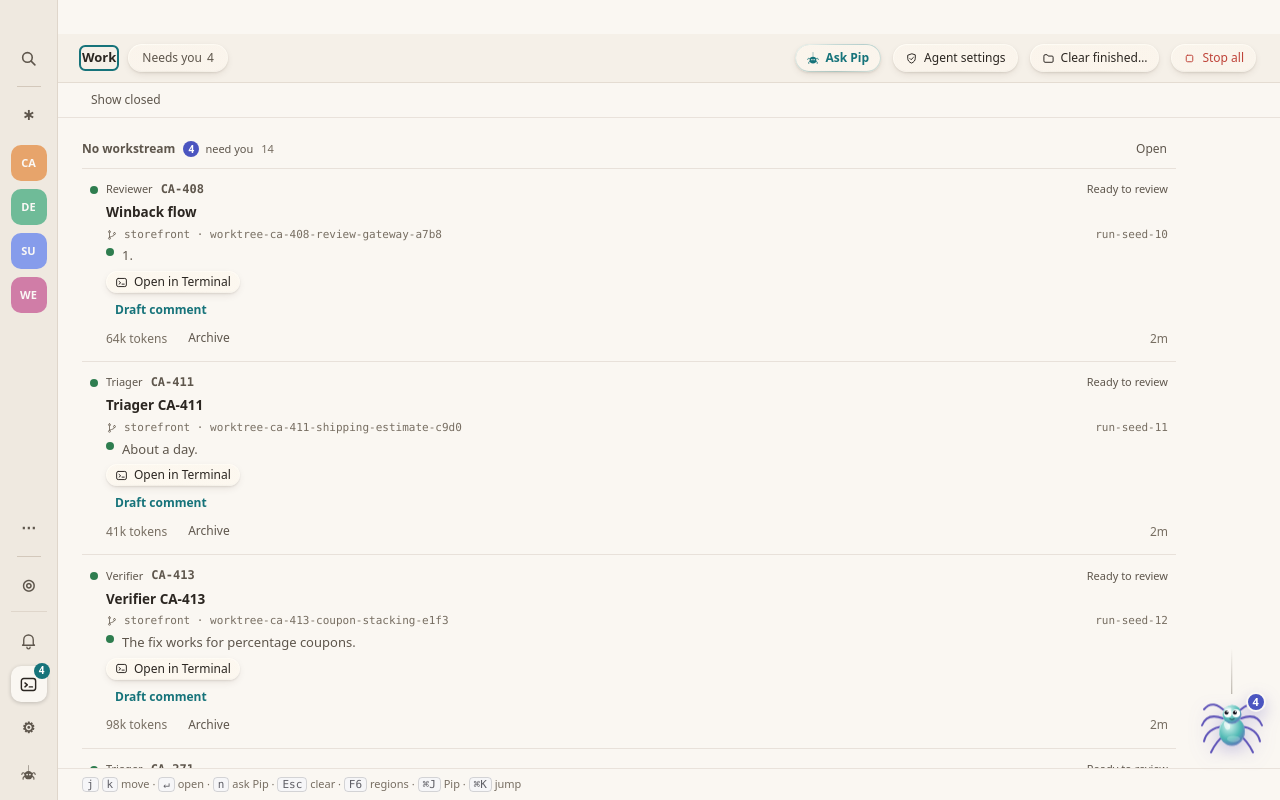
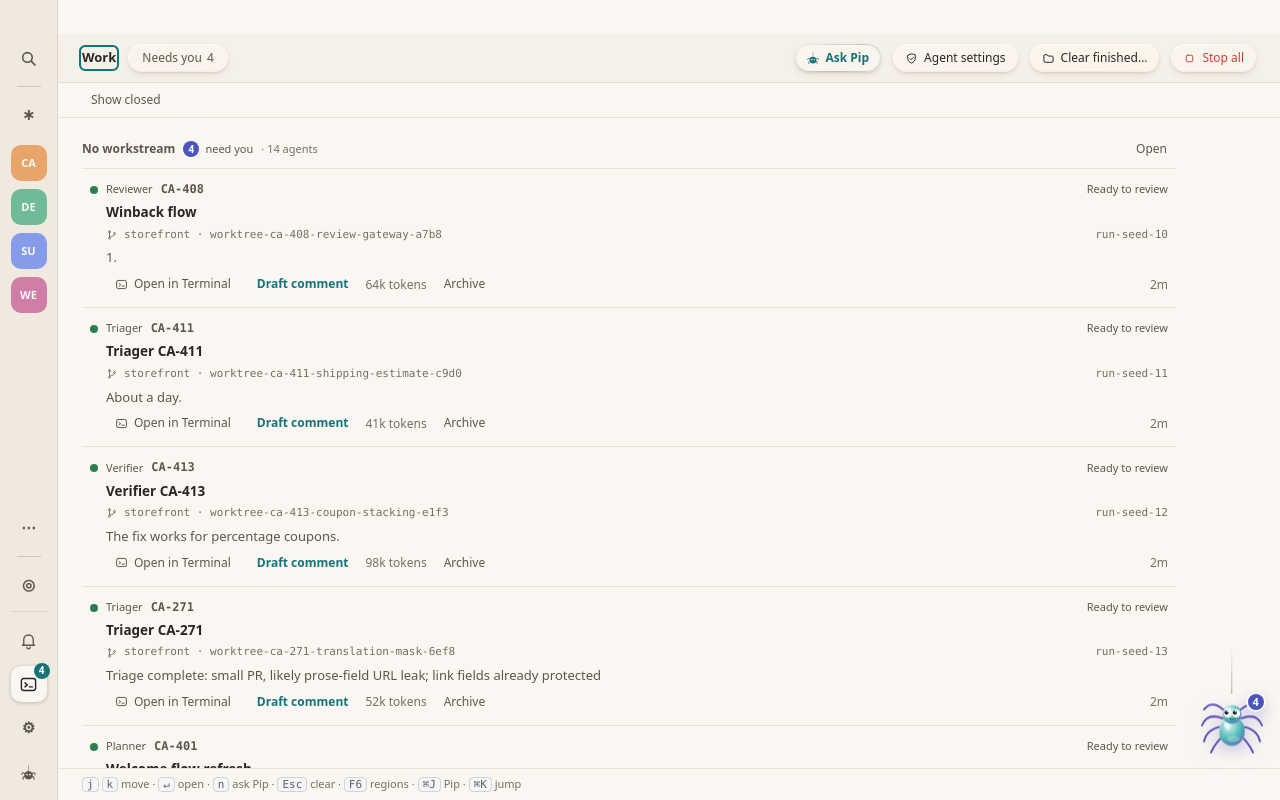
Before and after one commit to alfhen/gossamr-app, a React (Vite) app: page / in a window 1280 px wide. Built offline with nearby package versions, Linux system fonts and the light colour scheme.

Commit message:
Make agent row actions plain on one line, one indigo bead per row, label the group's agent count, and tighten the peek's section headers

```diff
--- a/src/workspace/AgentCard.tsx
+++ b/src/workspace/AgentCard.tsx
@@ -169,8 +169,8 @@ export function AgentCard({ run, now, selected, position, total, ticketTitle, la
       </p>
       <KeyAsking text={asking} />
       <RunBody run={run} now={now} onAttach={onAttach} failure={failure} />
-      {onStop && <RowActions run={run} now={now} onAttach={onAttach} onStop={onStop} />}
-      <div className="flex flex-wrap items-center gap-2 empty:hidden">
+      <div className="flex flex-wrap items-center gap-x-2 gap-y-1">
+        {onStop && <RowActions run={run} now={now} onAttach={onAttach} onStop={onStop} />}
         {draftReady && onOpenDraft ? (
           <Button
             variant="pip"
@@ -242,15 +242,13 @@ export function AgentCard({ run, now, selected, position, total, ticketTitle, la
             Breakdown proposed
           </Button>
         )}
-      </div>
-      <div className="flex items-center gap-3 text-sm text-ws-ink3 tabular-nums">
-        {tokens && <span>{tokens}</span>}
+        {tokens && <span className="text-sm text-ws-ink3 tabular-nums">{tokens}</span>}
         {onArchive && (
           <Button variant="plain" size="sm" data-archive onClick={(ev) => (ev.stopPropagation(), onArchive())} onKeyDown={ownKey} title={archiveControl(run).title}>
             Archive
           </Button>
         )}
-        <time dateTime={ageSince(run)} className="ml-auto" title={run.endedAt ? "Ended" : "Started"}>
+        <time dateTime={ageSince(run)} className="ml-auto text-sm text-ws-ink3 tabular-nums" title={run.endedAt ? "Ended" : "Started"}>
           {ageText(run, now)}
         </time>
       </div>
--- a/src/workspace/AgentParts.tsx
+++ b/src/workspace/AgentParts.tsx
@@ -10,11 +10,11 @@ import { useRuns } from "./runsStore";
 import { useWorkstreams } from "./workstreamsStore";
 import { PermissionAsk } from "./PermissionAsk";
 import { useStateView } from "./useStateView";
-import { permissionRequest, progressText, quietMinutes, quietText, resultHeadline, slotQueue, stateView, stoppedText, type Tone } from "./agentsLogic";
+import { permissionRequest, progressText, quietMinutes, quietText, resultHeadline, slotQueue, stoppedText, type Tone } from "./agentsLogic";
 import { Button } from "../components/Button";
 
 export const TONE: Record<Tone, { text: string; soft: string; color: string }> = {
-  pip: { text: "text-ws-pip", soft: "bg-ws-pip-soft", color: "var(--color-ws-pip)" },
+  pip: { text: "text-(--prominent)", soft: "bg-(--prominent)/12", color: "var(--prominent)" },
   accent: { text: "text-ws-accent", soft: "bg-ws-accent-soft", color: "var(--color-ws-accent)" },
   done: { text: "text-ws-done", soft: "bg-ws-done-soft", color: "var(--color-ws-done)" },
   warn: { text: "text-ws-warn", soft: "bg-ws-warn/15", color: "var(--color-ws-warn)" },
@@ -48,7 +48,7 @@ export function Dot({ tone, live }: { tone: Tone; live: boolean }) {
 export function OpenInTerminal({ run, onOpen, filled = true }: { run: Run; onOpen(): void; filled?: boolean }) {
   return (
     <Button
-      variant={filled ? "primary" : "secondary"}
+      variant={filled ? "primary" : "plain"}
       size="sm"
       disabled={!run.shortId}
       title={run.shortId ? undefined : "There is no session to open yet"}
@@ -70,7 +70,7 @@ export function RowActions({ run, now, onAttach, onStop }: { run: Run; now: numb
   const terminal = !BODY_HAS_TERMINAL.includes(run.state) && quietMinutes(run, now) === null;
   if (!terminal && !stop.shown) return null;
   return (
-    <div className="flex flex-wrap items-center gap-2">
+    <>
       {terminal && <OpenInTerminal run={run} onOpen={onAttach} filled={false} />}
       {stop.shown &&
         (asking ? (
@@ -89,17 +89,17 @@ export function RowActions({ run, now, onAttach, onStop }: { run: Run; now: numb
             <Button variant="danger" size="sm" autoFocus onClick={() => (setAsking(false), onStop())}>
               {stop.yes ?? "Yes, stop"}
             </Button>
-            <Button size="sm" onClick={() => setAsking(false)}>
+            <Button variant="plain" size="sm" onClick={() => setAsking(false)}>
               {stop.label === "Cancel" ? "Keep it" : "Keep going"}
             </Button>
           </span>
         ) : (
-          <Button size="sm" destructive disabled={!stop.enabled} title={stop.title} onClick={(ev) => (ev.stopPropagation(), setAsking(true))} onKeyDown={ownKey}>
+          <Button variant="plain" size="sm" destructive disabled={!stop.enabled} title={stop.title} onClick={(ev) => (ev.stopPropagation(), setAsking(true))} onKeyDown={ownKey}>
             <Icon name="stop" />
             {stop.label}
           </Button>
         ))}
-    </div>
+    </>
   );
 }
 
@@ -211,20 +211,13 @@ export function RunBody({ run, now, onAttach, failure }: { run: Run; now: number
     }
     case "done":
       return (
-        <p className="m-0 flex items-start gap-2 text-ws-ink2">
-          <Dot tone="done" live={false} />
-          <span className={`${clamp(2)} -mt-0.5 min-w-0 [overflow-wrap:anywhere]`}>{createdFrom(run) ?? resultHeadline(run.summary ?? run.result) ?? "Finished"}</span>
-        </p>
+        <p className={`${clamp(2)} m-0 min-w-0 text-ws-ink2 [overflow-wrap:anywhere]`}>{createdFrom(run) ?? resultHeadline(run.summary ?? run.result) ?? "Finished"}</p>
       );
     case "stopped":
       return (
-        <p className="m-0 flex items-start gap-2 text-ws-ink3">
-          <Dot tone="muted" live={false} />
-          <span className={`${clamp(2)} -mt-0.5 min-w-0`}>{stoppedText(run)}</span>
-        </p>
+        <p className={`${clamp(2)} m-0 min-w-0 text-ws-ink3`}>{stoppedText(run)}</p>
       );
     default: {
-      const v = stateView(run, now);
       return (
         <div className="grid gap-2">
           {quiet !== null && (
@@ -233,11 +226,8 @@ export function RunBody({ run, now, onAttach, failure }: { run: Run; now: number
               {quietText(quiet)}
             </p>
           )}
-          <p className="m-0 flex items-start gap-2 text-ws-ink2">
-            <Dot tone={v.tone} live={v.live} />
-            <span data-slot-wait={run.slotWaitSince ? "" : undefined} className={`${clamp(2)} -mt-0.5 min-w-0 [overflow-wrap:anywhere]`}>
-              {progressText(run, runs)}
-            </span>
+          <p data-slot-wait={run.slotWaitSince ? "" : undefined} className={`${clamp(2)} m-0 min-w-0 text-ws-ink2 [overflow-wrap:anywhere]`}>
+            {progressText(run, runs)}
           </p>
           {quiet !== null && (
             <div className="flex flex-wrap items-center gap-2">
--- a/src/workspace/AgentsView.tsx
+++ b/src/workspace/AgentsView.tsx
@@ -160,7 +160,7 @@ function WorkstreamSection({ group, view, current, onOpen, children }: { group:
     <section aria-label={group.title} data-workstream-group={group.id ?? "none"} data-has-needs={mine ? "" : undefined} aria-current={current || undefined} className="relative grid">
       <div className="flex min-w-0 items-center gap-2 border-b border-ws-sep pb-2">
         {group.id && (
-          <span aria-hidden className="text-ws-pip">
+          <span aria-hidden className={mine ? "text-(--prominent)" : "text-ws-ink3"}>
             ◆
           </span>
         )}
@@ -175,7 +175,7 @@ function WorkstreamSection({ group, view, current, onOpen, children }: { group:
           )}
         </h3>
         {view ? <WorkstreamHeadExtras view={view} /> : <NeedsBadge count={mine} total={needs.length} />}
-        <span className="text-xs text-ws-ink3">{group.runs.length}</span>
+        <span className="text-xs text-ws-ink3">· {group.runs.length} {group.runs.length === 1 ? "agent" : "agents"}</span>
         {openId && onOpen && (
           <Button variant="plain" size="sm" className="ml-auto shrink-0" data-workstream-open={openId} aria-label={group.id ? `Open workstream ${name}` : `Open ${group.title}`} aria-expanded={current} onClick={() => onOpen(openId)}>
             Open
--- a/src/workspace/PeekParts.tsx
+++ b/src/workspace/PeekParts.tsx
@@ -47,7 +47,7 @@ export function SectionCard({ id, title, count, collapsed = false, onToggle, ton
   const label = (
     <>
       {icon}
-      <h3 className="m-0 text-sm font-semibold text-ws-ink">{title}</h3>
+      <h3 className="m-0 text-xs font-semibold text-ws-ink">{title}</h3>
       {count !== undefined && <CountBadge count={count} accent={tone === "discussion"} />}
     </>
   );
@@ -58,7 +58,7 @@ export function SectionCard({ id, title, count, collapsed = false, onToggle, ton
       className={`grid border-t border-ws-sep ${fill ? "min-h-64 shrink-0 grow grid-rows-[auto_1fr]" : ""}`}
     >
       {onToggle ? (
-        <button type="button" aria-expanded={!collapsed} aria-controls={`peek-${id}-body`} onClick={onToggle} className={`${bar} hover:brightness-95`}>
+        <button type="button" aria-expanded={!collapsed} aria-controls={`peek-${id}-body`} onClick={onToggle} className={bar}>
           {label}
           <svg aria-hidden viewBox="0 0 16 16" className={`ml-auto size-3.5 shrink-0 transition-transform ${collapsed ? "-rotate-90" : ""}`} fill="none" stroke="currentColor" strokeWidth="1.6" strokeLinecap="round" strokeLinejoin="round">
             <path d="M4 6l4 4 4-4" />
@@ -172,7 +172,7 @@ export function CommentCard({ note, now, onReply, onShow }: CommentCardProps) {
       data-reply={reply ? "true" : undefined}
       tabIndex={onReply ? 0 : undefined}
       onKeyDown={onKey}
-      className={`group grid min-w-0 scroll-mt-24 gap-2 rounded-md border-b border-ws-sep py-3 transition-shadow outline-none last:border-b-0 focus-visible:ring-2 focus-visible:ring-ws-accent/40 ${
+      className={`group grid min-w-0 scroll-mt-24 gap-2 border-b border-ws-sep py-3 outline-none last:border-b-0 focus-visible:ring-2 focus-visible:ring-ws-accent/40 ${
         reply ? "border-l-2 border-l-ws-accent/50 pl-3" : ""
       }`}
     >
--- a/src/workspace/StatusPill.tsx
+++ b/src/workspace/StatusPill.tsx
@@ -7,7 +7,7 @@ import { useNeedsYou } from "./useNeeds";
 
 /** The pill's colours, from the theme's tokens: filled for what is the person's, soft for the rest, grey for what asks nothing. */
 const TONE: Record<StatusTone, string> = {
-  pip: "bg-ws-pip text-ws-on-pip",
+  pip: "bg-(--prominent) text-white",
   warn: "border border-ws-warn/50 bg-ws-warn/10 text-ws-ink",
   accent: "bg-ws-accent-soft text-ws-accent",
   ink: "bg-ws-hover text-ws-ink2",
```
Also changed, not shown: brand/style-guide.md (+2 -2 lines), 1 other file (tests, documents, lock files or other folders).
